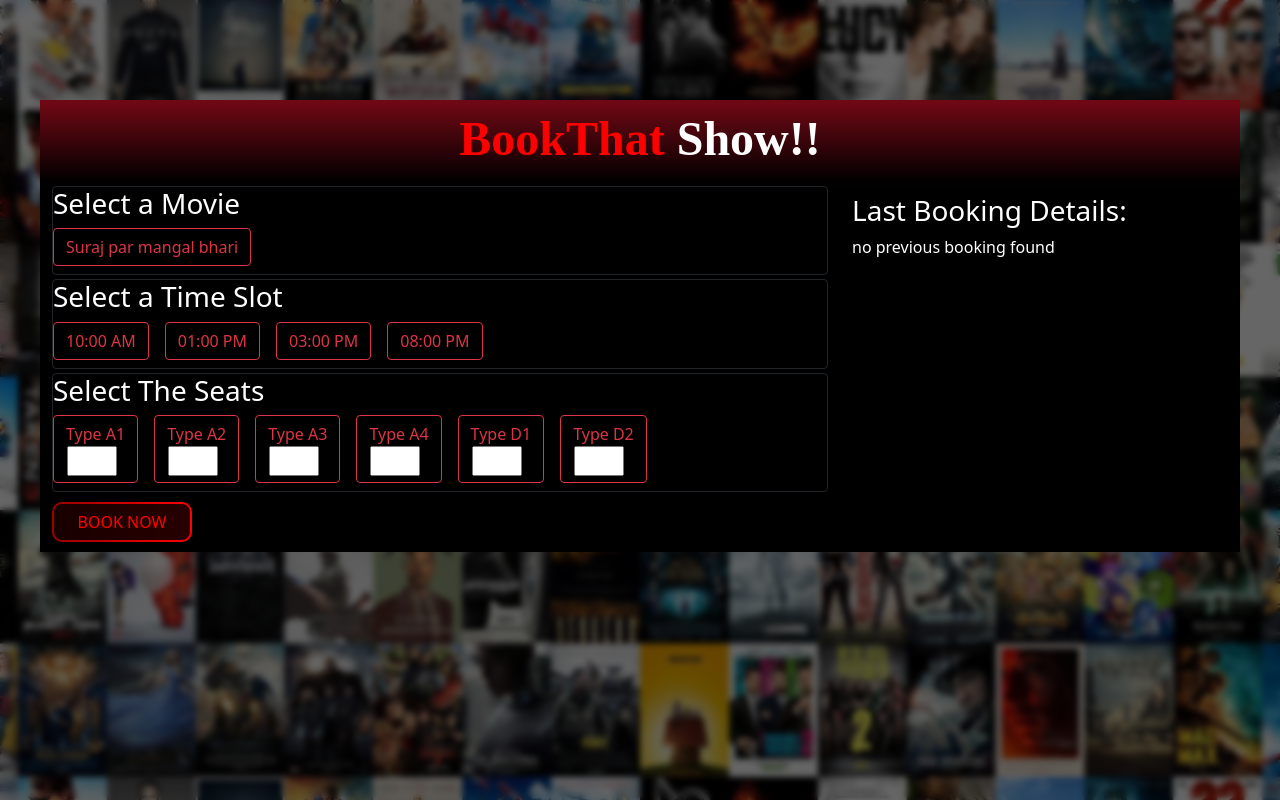
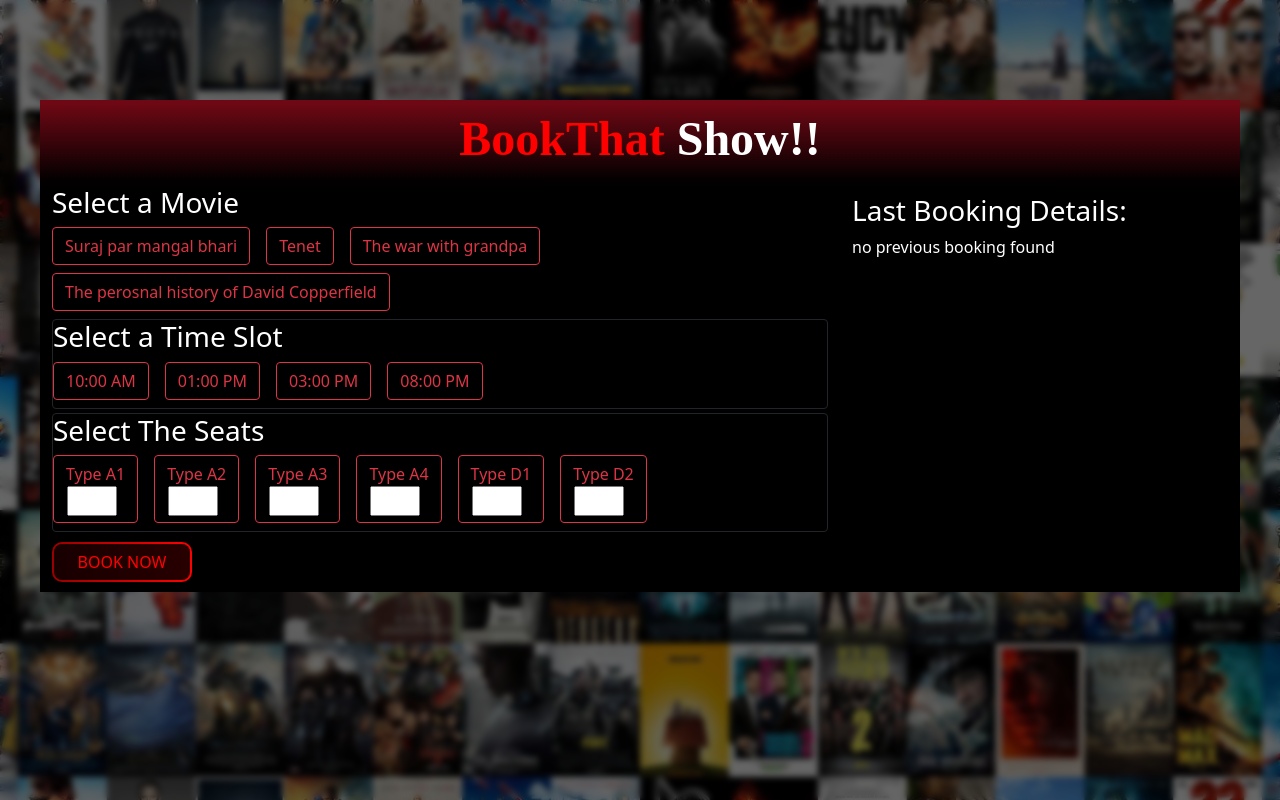
Before and after one commit to Nikhil-Shahare/MovieBookingSite, a React (Create React App) app in the folder frontend/: page / in a window 1280 px wide. Built offline with nearby package versions, Linux system fonts and the light colour scheme; no server answers; a web font is replaced by a local one.

Commit message:
Update Movie.jsx

```diff
--- a/frontend/src/components/Movie.jsx
+++ b/frontend/src/components/Movie.jsx
@@ -1,39 +1,81 @@
-import React, { memo } from 'react';
+import React, { memo } from 'react'
 import { useSelector, useDispatch } from "react-redux";
 import { setMovie } from '../redux/bookmovieSlice';
-import "./movie.css";
+import "./movie.css"
+const Movie = () => {
 
-const Movie = () => {
   const dispatch = useDispatch();
 
-  // Event handler for updating the selected movie
   const updatemoviebookname = (e) => {
-    dispatch(setMovie(e.target.value)); // Dispatch the action to update the selected movie
+    dispatch(setMovie(e.target.value));
+
+
   };
 
   return (
-    <div className='border rounded border-dark mb-1'>
+    <div className='cover '>
+
+
           <h3>Select a Movie</h3>
           <div className="movie">
-        {/* Radio buttons for displaying movie names */}
+            {/*radio box for showing Movies name */}
             <input
               type="radio"
               class="btn-check"
               name="movie"
               value="Suraj par mangal bhari"
               id="1"
+
               autocomplete="off"
-          onChange={(e) => updatemoviebookname(e)}
+              onChange={(e)=>updatemoviebookname(e)}
+
             />
             <label class="btn btn-outline-danger" for="1">
               Suraj par mangal bhari
             </label>
 
-        {/* Repeat the same structure for other movie options */}
+            <input
+              type="radio"
+              class="btn-check"
+              name="movie"
+              id="2"
+             value="Tenet"
+              autocomplete="off"
+              onChange={(e)=>updatemoviebookname(e)}
+            />
+            <label class="btn btn-outline-danger" for="2">
+              Tenet
+            </label>
+
+            <input
+             type="radio"
+              class="btn-check"
+              name="movie"
+              id="3"
+              value="The war with grandpa"
+              autocomplete="off"
+              onChange={(e)=>updatemoviebookname(e)}
+            />
+            <label class="btn btn-outline-danger" for="3">
+              The war with grandpa
+            </label>
+
+            <input
+             type="radio"
+              class="btn-check"
+              name="movie"
+              id="4"
+              value="The perosnal history of David Copperfield"
+              autocomplete="off"
+              onChange={(e)=>updatemoviebookname(e)}
+            />
+            <label class="btn btn-outline-danger" for="4">
+              The perosnal history of David Copperfield
+            </label>
+          </div>
 
     </div>
-    </div>
-  );
-};
+  )
+}
 
-export default Movie;
+export default Movie
```
Lines whose indentation alone changed are shown as unchanged.
